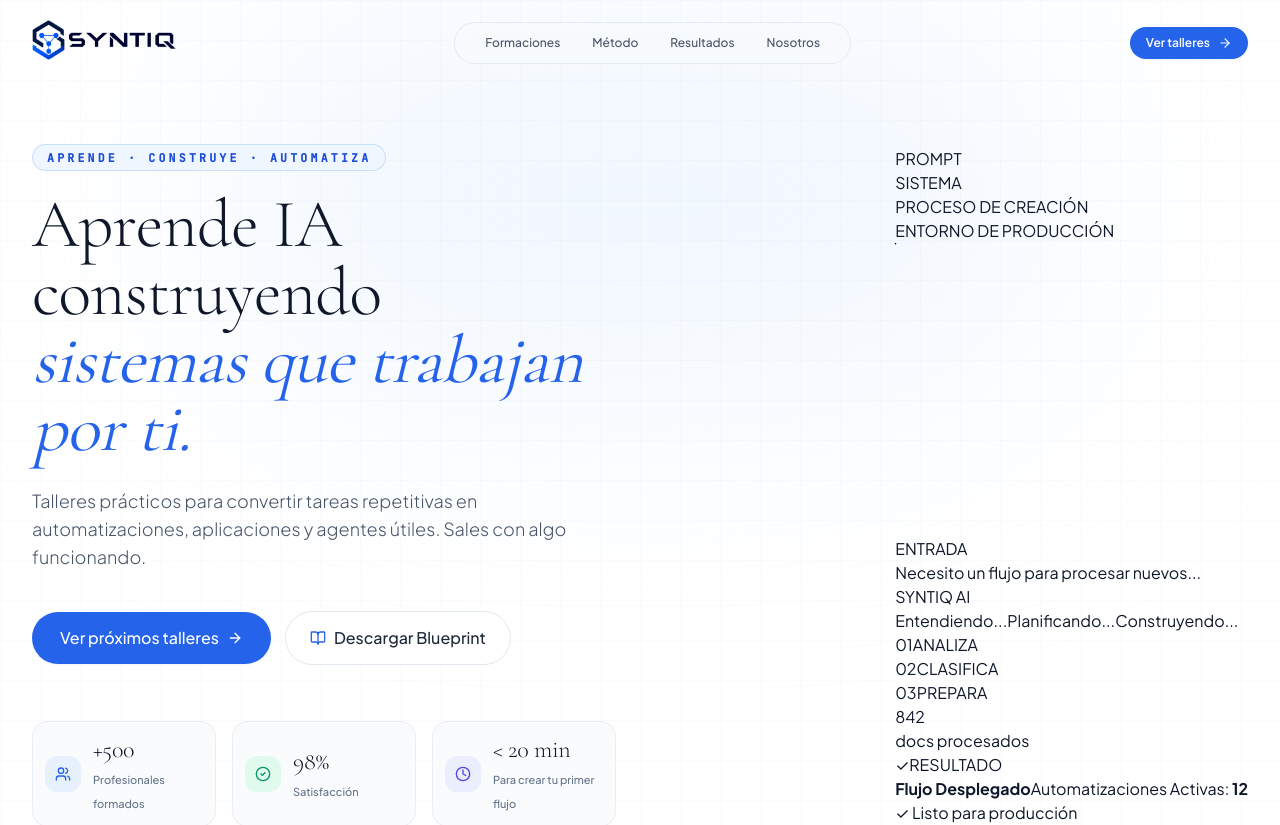
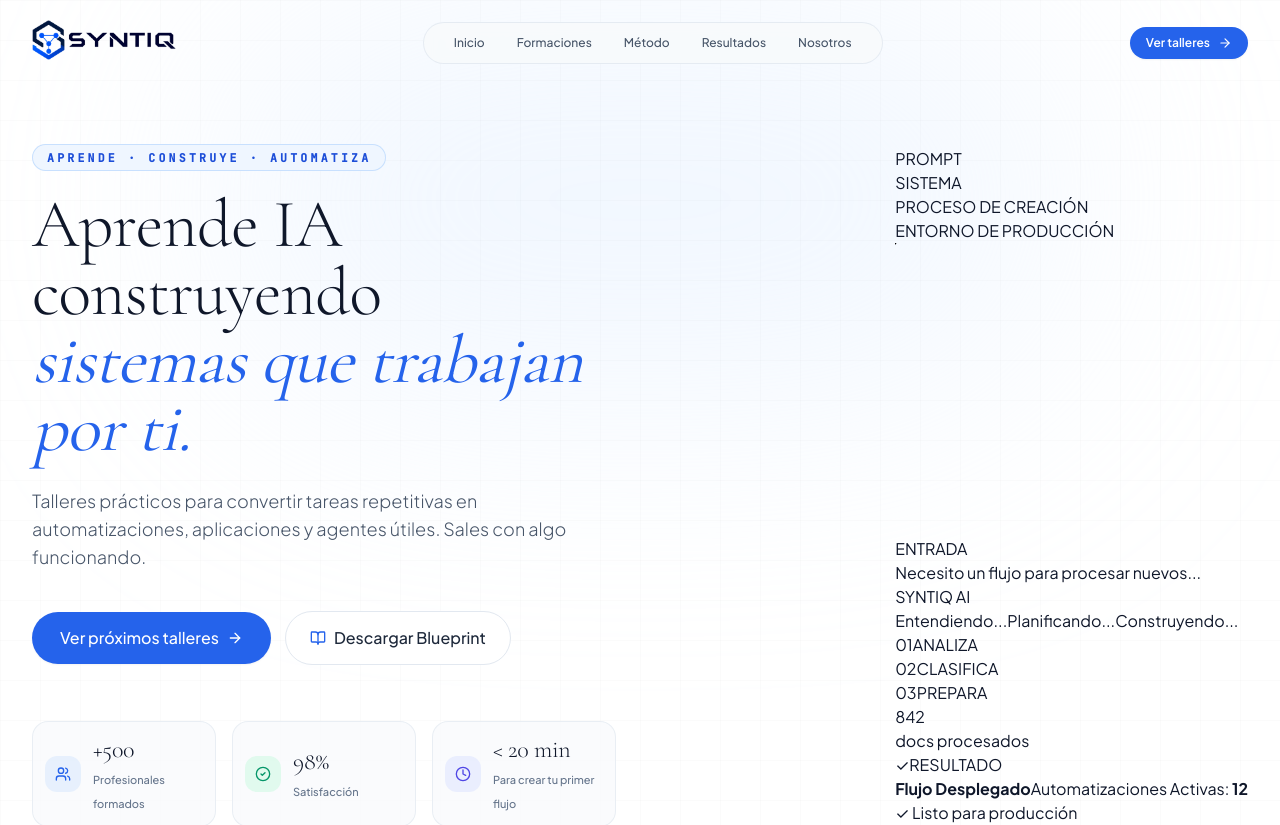
Before and after one commit to alamozuna/syntiq-web, a Next.js app: page / in a window 1280 px wide. Shown: the top 825 px of the page. Built offline with nearby package versions, Linux system fonts and the light colour scheme.

Commit message:
fix: apply final ux/cro cleanup and fix navbar routing

```diff
--- a/src/components/hero/HeroSection.tsx
+++ b/src/components/hero/HeroSection.tsx
@@ -7,7 +7,7 @@ import SyntIQHeroVisual from "./SyntIQHeroVisual";
 
 export default function HeroSection() {
   return (
-    <section className="relative pt-28 pb-16 sm:pt-36 sm:pb-24 overflow-hidden bg-white">
+    <section id="inicio" className="relative pt-28 pb-16 sm:pt-36 sm:pb-24 overflow-hidden bg-white">
       {/* Background Subtle Atmosphere */}
       <div className="absolute inset-0 pointer-events-none z-0">
         <div className="absolute top-0 left-1/2 -translate-x-1/2 w-[850px] h-[400px] bg-blue-100/40 blur-[130px] rounded-full" />
--- a/src/components/layout/Navbar.tsx
+++ b/src/components/layout/Navbar.tsx
@@ -22,6 +22,7 @@ export default function Navbar() {
   }, []);
 
   const navLinks = [
+    { name: "Inicio", href: isHome ? "#inicio" : "/" },
     { name: "Formaciones", href: "/formaciones" },
     { name: "Método", href: isHome ? "#metodo" : "/#metodo" },
     { name: "Resultados", href: isHome ? "#resultados" : "/#resultados" },
```
Also changed, not shown: 1 other file (tests, documents, lock files or other folders).
